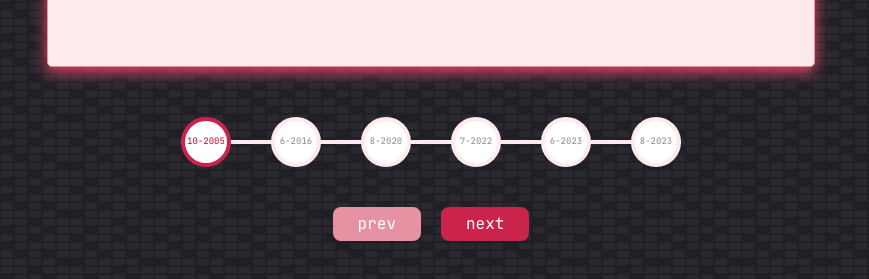
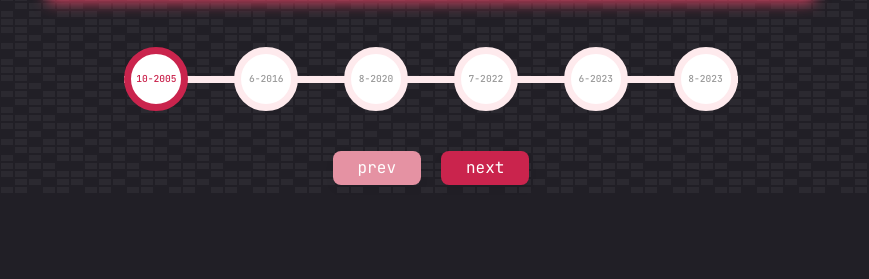
Before and after one commit to ananianatid/portfolio, a plain HTML site: page pages/html/school.html in a window 1280 px wide. Shown: the part 605-884 px from the top of the page, without its empty margins (209-1078 px from the left). After the commit the page ends 800 px from the top, so only its background shows below. Drawn offline with Linux system fonts and the light colour scheme.

Commit message:
fix:layout

```diff
--- a/pages/css/school.css
+++ b/pages/css/school.css
@@ -1,8 +1,6 @@
 
 
 .subcontainer{
-    margin: 50px 0 ;
-    padding: 20px;
     border-radius: 5px;
     height: fit-content;
     width:100%;
@@ -29,13 +27,14 @@
 .display p {
     font-size: 30px;
     margin: 10px 0;
+    text-align: center;
 }
 .MultiStepProgressBar{
     display: flex;
     flex-direction: column;
     align-items: center;
     gap: 40px;
-    max-width: 500px;
+    max-width: 70%;
     width: 100%;
 }
 .MultiStepProgressBar .steps{
@@ -49,13 +48,13 @@
     display: flex;
     align-items: center;
     justify-content: center;
-    height: 50px;
-    width: 50px;
+    height: 4rem;
+    width:4rem;
     color: #999;
-    font-size: 9px;
+    font-size: 0.6rem;
     font-weight: 500;
     border-radius: 50%;
-    border: 4px solid #FEEAED;
+    border: 7px solid #FEEAED;
     background: #fff;
     transition: all 200ms ease;
     transition-delay: 0s ;
@@ -67,7 +66,7 @@
 }
 .steps .progress{
     position: absolute;
-    height: 4px;
+    height: 7px;
     width: 100%;
     background: #FEEAED;
     z-index: -1;
```
Also changed, not shown: web-components/projet.html (+2 -1 lines), src/projets/endless-clouds/endless-clouds.svg (added), src/projets/hexagons/hexagons.svg (added), 2 other files.
